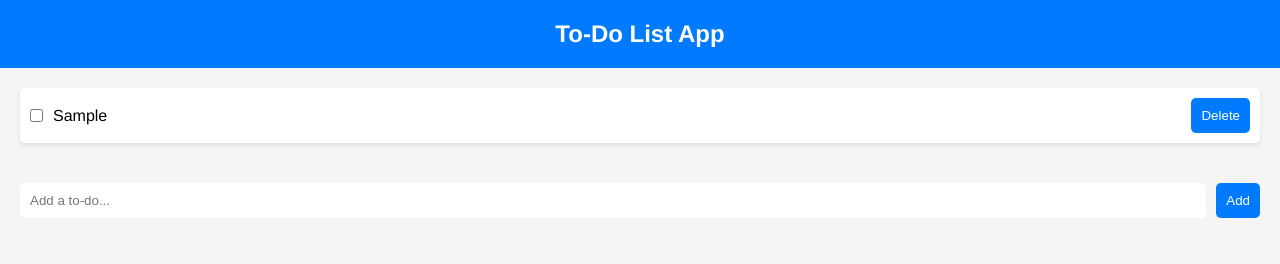
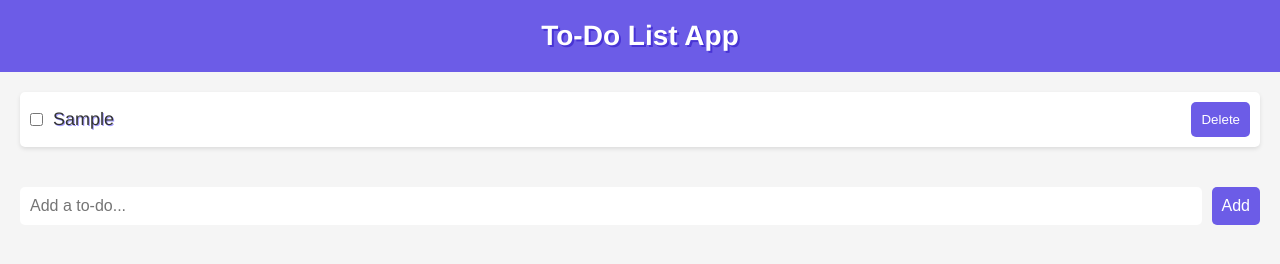
Before and after one commit to klausefire/my-app-1, a plain HTML site: page index.html in a window 1280 px wide. Both pictures are taken after typing "Sample" into the empty fields and a click on the button "Add". Drawn offline with Linux system fonts and the light colour scheme.

Commit message:
Updated style to be more modern, increase size.

```diff
--- a/style.css
+++ b/style.css
@@ -1,30 +1,43 @@
+/* Set variables for commonly used colors */
+:root {
+  --main-color: #6c5ce7;
+  --main-color-light: #a29bfe;
+  --main-color-dark: #4834d4;
+}
+
+/* Set box-sizing and reset margins and padding for all elements */
 * {
   box-sizing: border-box;
   margin: 0;
   padding: 0;
 }
 
+/* Set the font family and background color for the body */
 body {
-	font-family: Helvetica, Arial, sans-serif;
+  font-family: "Helvetica Neue", Helvetica, Arial, sans-serif;
   background-color: #f5f5f5;
 }
 
+/* Style the header */
 header {
-	background-color: #007aff;
+  background-color: var(--main-color);
   color: #fff;
   padding: 20px;
 }
 
 header h1 {
-	font-size: 24px;
+  font-size: 28px;
   font-weight: bold;
   text-align: center;
+  text-shadow: 2px 2px 0 var(--main-color-dark);
 }
 
+/* Style the main content area */
 main {
   margin: 20px;
 }
 
+/* Style the list of to-do items */
 ul {
   list-style-type: none;
   padding: 0;
@@ -47,16 +60,32 @@ li input[type="checkbox"] {
 
 li span {
   flex-grow: 1;
+  font-size: 18px;
+  color: #333;
+  text-shadow: 1px 1px 0 var(--main-color-light);
 }
 
 li button {
-	background-color: #007aff;
+  background-color: var(--main-color);
   border: none;
   border-radius: 5px;
   color: #fff;
   padding: 10px;
+  transition: all 0.2s ease-in-out;
 }
 
+li button:hover {
+  background-color: var(--main-color-light);
+  cursor: pointer;
+}
+
+/* Style completed to-do items */
+.completed {
+  text-decoration: line-through;
+  color: gray;
+}
+
+/* Style the footer */
 footer {
   display: flex;
   align-items: center;
@@ -70,12 +99,20 @@ footer input[type="text"] {
   border-radius: 5px;
   padding: 10px;
   margin-right: 10px;
+  font-size: 16px;
 }
 
 footer button {
-	background-color: #007aff;
+  background-color: var(--main-color);
   border: none;
   border-radius: 5px;
   color: #fff;
   padding: 10px;
+  transition: all 0.2s ease-in-out;
+  font-size: 16px;
 }
+
+footer button:hover {
+  background-color: var(--main-color-light);
+  cursor: pointer;
+}
```
Lines whose indentation alone changed are shown as unchanged.
